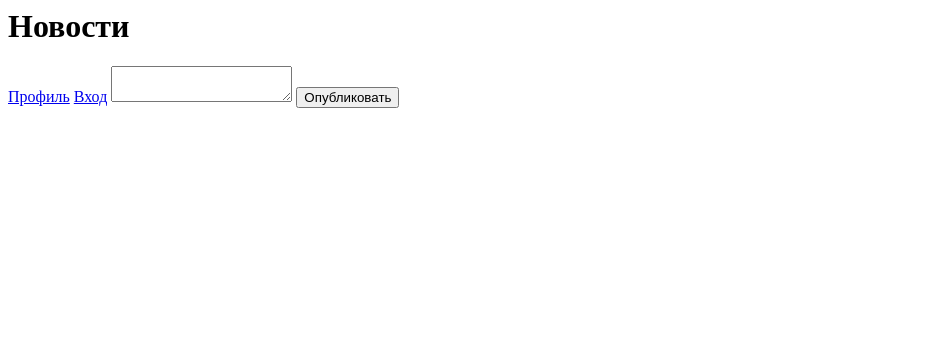
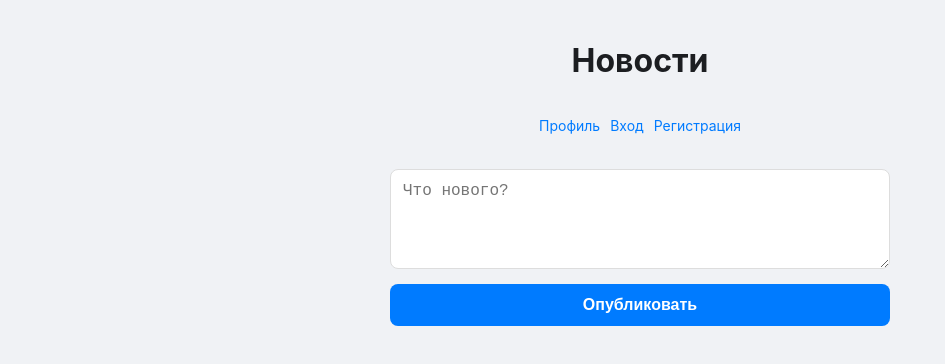
Before and after one commit to markelovmax228-a11y/USoRM, a website: page public/index.html in a window 1280 px wide. Both pictures are taken after a click on the button "Опубликовать". Shown: the whole page, without its empty margins (0-945 px from the left). Drawn offline with Linux system fonts and the light colour scheme; no server answers.

Commit message:
index.html

```diff
--- a/public/index.html
+++ b/public/index.html
@@ -1,23 +1,115 @@
+<!DOCTYPE html>
+<html lang="ru">
+<head>
+    <meta charset="UTF-8">
+    <!-- Обязательный тег, чтобы сайт не был мелким на телефоне -->
+    <meta name="viewport" content="width=device-width, initial-scale=1.0">
+    <title>Новости</title>
+    <style>
+        /* Центрируем всё содержимое */
+        body {
+            font-family: -apple-system, system-ui, sans-serif;
+            display: flex;
+            flex-direction: column;
+            align-items: center; /* Центр по горизонтали */
+            padding: 20px;
+            margin: 0;
+            background-color: #f0f2f5;
+            color: #1c1e21;
+        }
+
+        /* Контейнер для формы и новостей */
+        .container {
+            width: 100%;
+            max-width: 500px; /* Чтобы на ПК не растягивалось слишком сильно */
+            display: flex;
+            flex-direction: column;
+            gap: 15px;
+        }
+
+        h1 { text-align: center; }
+
+        /* Стили для ссылок-кнопок */
+        .nav {
+            display: flex;
+            justify-content: center;
+            gap: 10px;
+            margin-bottom: 20px;
+        }
+        .nav a {
+            text-decoration: none;
+            color: #007bff;
+            font-size: 14px;
+        }
+
+        /* Поле ввода и кнопка */
+        textarea {
+            width: 100%;
+            height: 100px;
+            padding: 12px;
+            border: 1px solid #ddd;
+            border-radius: 8px;
+            resize: vertical;
+            box-sizing: border-box; /* Чтобы padding не раздувал ширину */
+            font-size: 16px; /* 16px предотвращает авто-зум на iPhone */
+        }
+
+        button {
+            width: 100%;
+            padding: 12px;
+            background-color: #007bff;
+            color: white;
+            border: none;
+            border-radius: 8px;
+            font-weight: bold;
+            font-size: 16px;
+            cursor: pointer;
+        }
+        button:active { background-color: #0056b3; }
+
+        /* Стиль карточки поста */
+        .post {
+            background: white;
+            padding: 15px;
+            border-radius: 8px;
+            box-shadow: 0 2px 4px rgba(0,0,0,0.1);
+            margin-top: 15px;
+            word-wrap: break-word; /* Чтобы длинный текст не вылезал */
+            text-align: left;
+        }
+        .post b { color: #007bff; display: block; margin-bottom: 5px; }
+    </style>
+</head>
+<body>
+
+    <div class="container">
         <h1>Новости</h1>
 
+        <div class="nav">
             <a href="/profile.html">Профиль</a>
             <a href="/login.html">Вход</a>
+            <a href="/register.html">Регистрация</a>
+        </div>
 
-<textarea id="postText"></textarea>
+        <textarea id="postText" placeholder="Что нового?"></textarea>
         <button onclick="createPost()">Опубликовать</button>
 
         <div id="posts"></div>
+    </div>
 
     <script>
+    const postsDiv = document.getElementById("posts");
+
     function loadPosts() {
         fetch("/posts")
         .then(res => res.json())
         .then(data => {
-        posts.innerHTML = "";
-        data.forEach(p => {
-            posts.innerHTML += `
+            postsDiv.innerHTML = "";
+            // Разворачиваем массив, чтобы новые посты были сверху
+            data.reverse().forEach(p => {
+                postsDiv.innerHTML += `
                 <div class="post">
-                <b>${p.author}</b><br>
+                    <b>${p.author}</b>
                     ${p.content}
                 </div>`;
             });
@@ -25,12 +117,20 @@ function loadPosts() {
     }
 
     function createPost() {
+        const text = document.getElementById("postText").value;
+        if(!text.trim()) return alert("Введите текст");
+
         fetch("/posts", {
             method: "POST",
             headers: {"Content-Type": "application/json"},
-        body: JSON.stringify({content: postText.value})
-    }).then(loadPosts);
+            body: JSON.stringify({content: text})
+        }).then(() => {
+            document.getElementById("postText").value = ""; // Очистить поле
+            loadPosts(); // Обновить список
+        });
     }
 
     loadPosts();
     </script>
+</body>
+</html>
```
Lines whose indentation alone changed are shown as unchanged.
